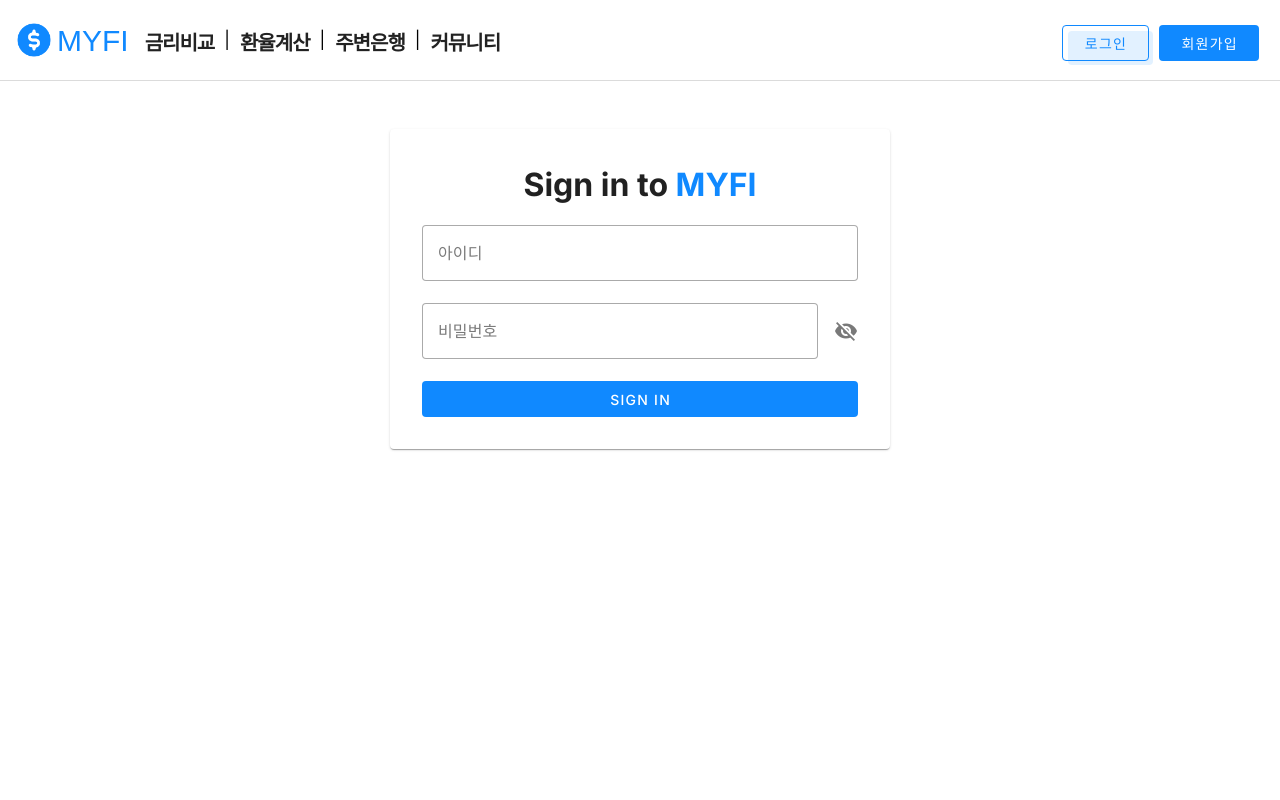
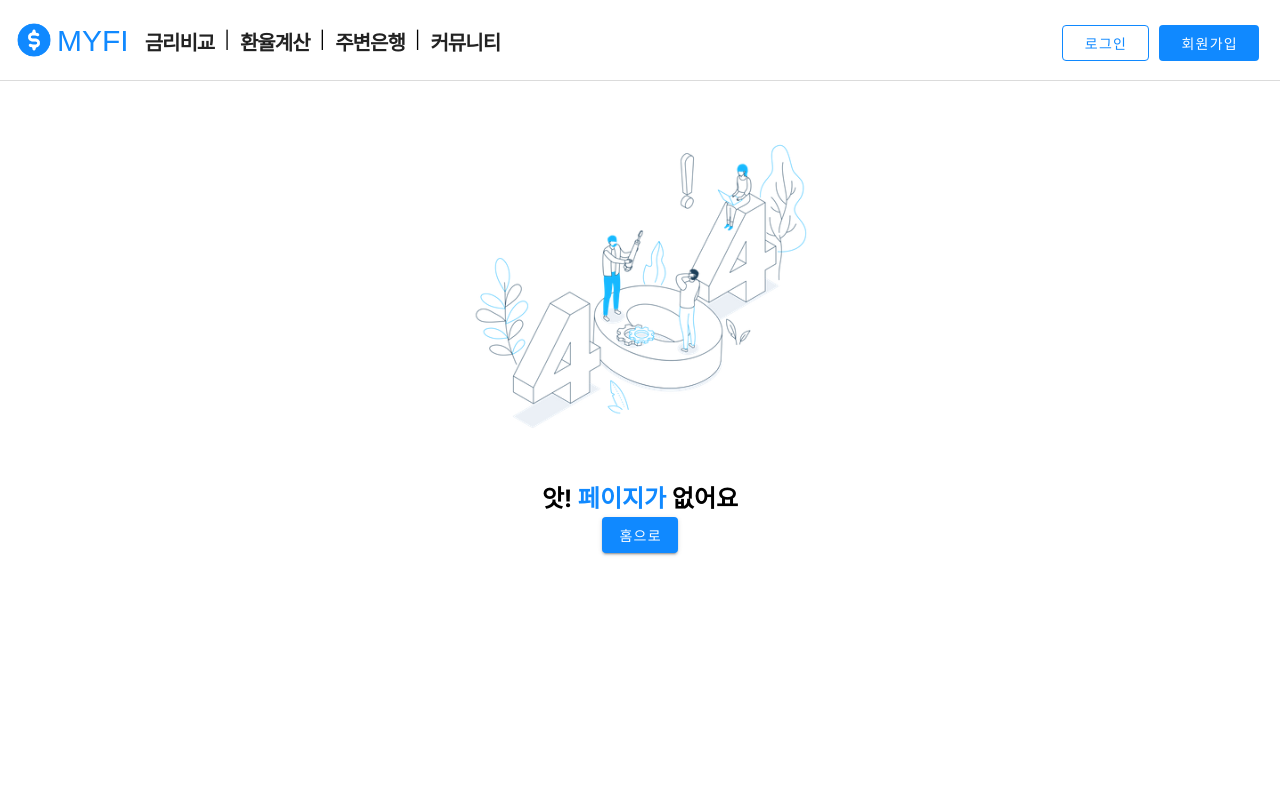
Before and after one commit to Nahaeran/MYFI_front, a Vue app: page /404 in a window 1280 px wide. Before the commit this address led to /signin. Shown: the top 800 px of the page. Built offline with nearby package versions, Linux system fonts and the light colour scheme; a web font is replaced by a local one.

Commit message:
feat: not found 추가

```diff
--- /dev/null
+++ b/src/components/NotFound.vue
@@ -0,0 +1,27 @@
+<script setup>
+
+</script>
+
+<template>
+  <div class="container">
+    <div class="d-flex flex-column align-center">
+      <img src="@/assets/error-404-page.png" alt="not-found" />
+      <h2>앗! <span class="color">페이지가</span> 없어요</h2>
+      <v-btn color="#1089FF" :to="{ name: 'home' }">홈으로</v-btn>
+    </div>
+  </div>
+</template>
+
+<style scoped>
+.container {
+  width: 100%;
+  height: 100vh;
+  display: flex;
+  justify-content: center;
+}
+
+img {
+  width: 400px;
+  height: 400px;
+}
+</style>
--- a/src/router/index.js
+++ b/src/router/index.js
@@ -1,6 +1,7 @@
 import { createRouter, createWebHistory } from 'vue-router'
 import { useUserStore } from '@/stores/users'
 import HomeView from '@/views/HomeView.vue'
+import NotFound from '@/components/NotFound.vue'
 import CompareListView from '@/views/CompareListView.vue'
 import DepositList from '@/components/DepositList.vue'
 import SavingList from '@/components/SavingList.vue'
@@ -110,7 +111,7 @@ const router = createRouter({
       }
     },
     {
-      path: '/:username*',
+      path: '/mypage/:username*',
       component: MyPageView,
       beforeEnter: (to, from) => {
         const userStore = useUserStore()
@@ -137,6 +138,15 @@ const router = createRouter({
         }
       ]
     },
+    {
+      path: '/404',
+      name: 'notFound',
+      component: NotFound
+    },
+    {
+      path: '/:pathMatch(.*)*',
+      redirect: "/404"
+    },
   ]
 })
 
```
Also changed, not shown: src/assets/error-404-page.png (added).
